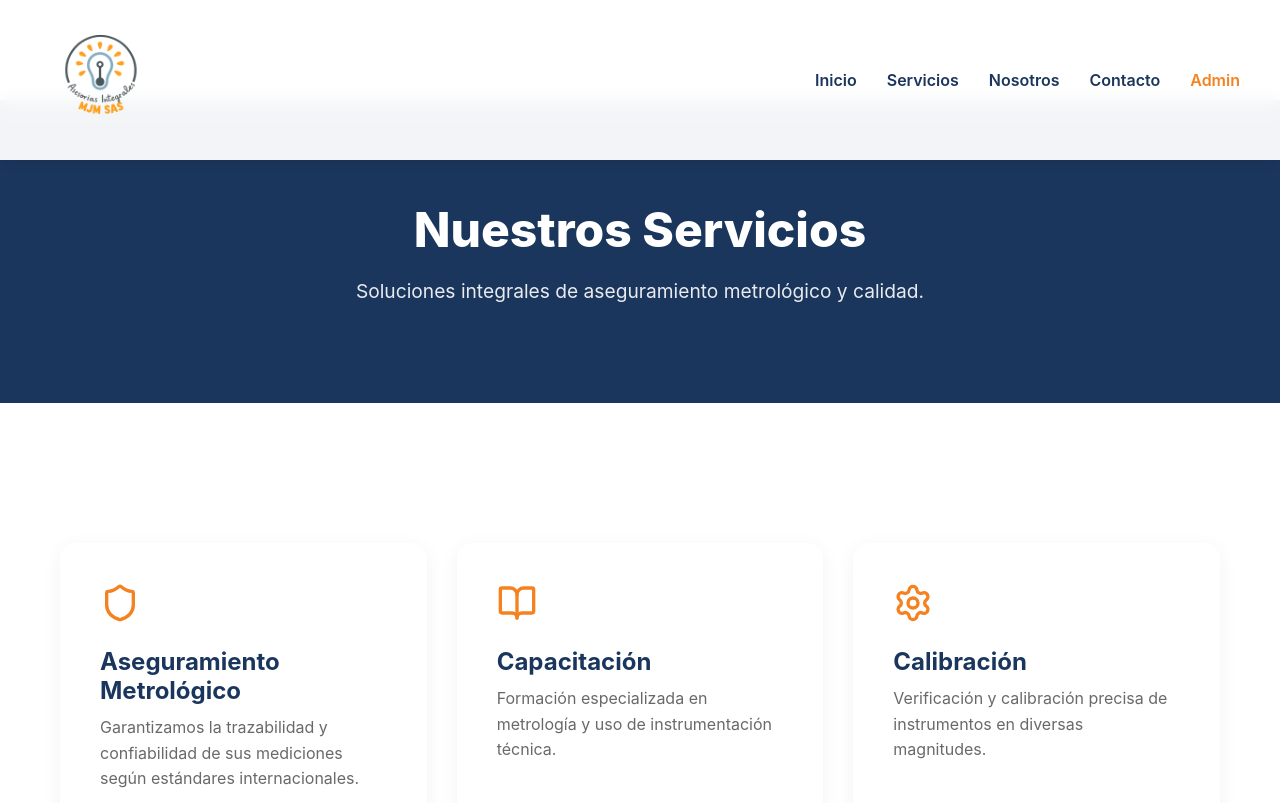
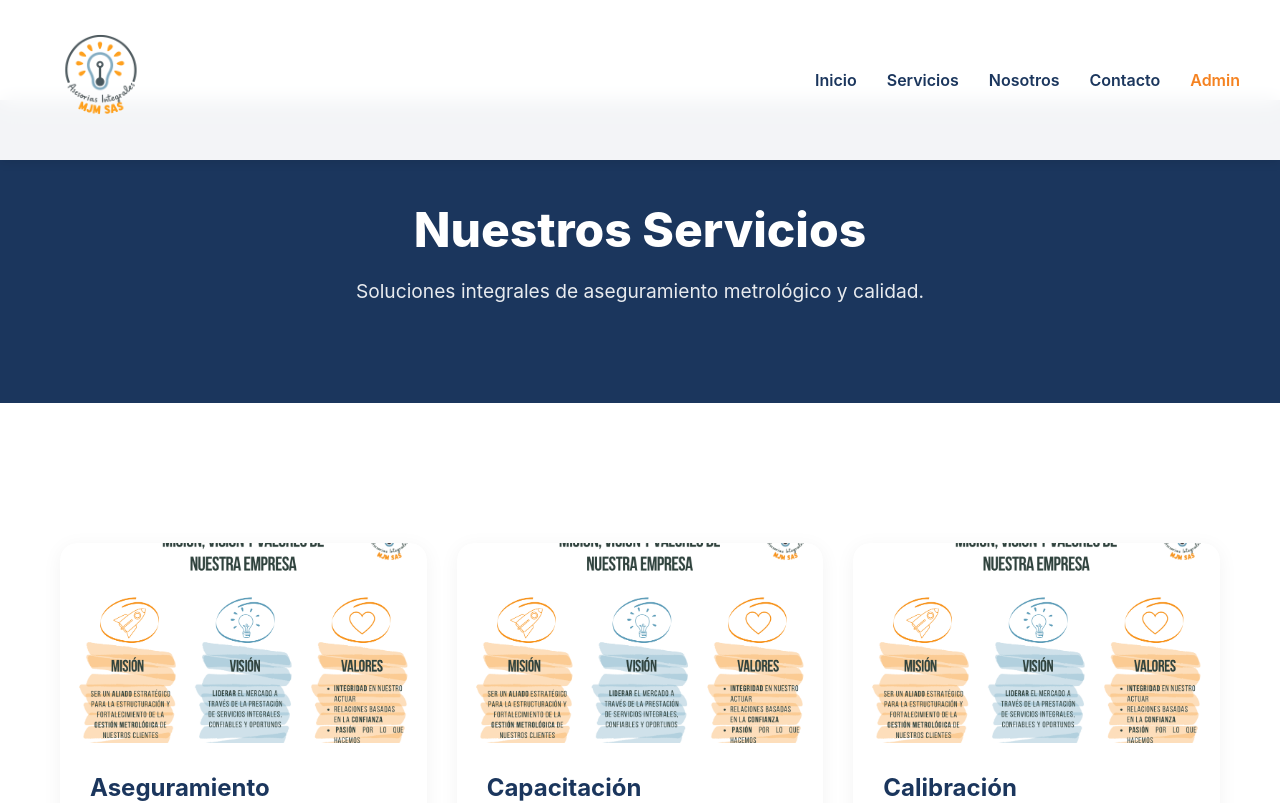
Before and after one commit to DianaRincon90/MJM-Asesorias-Integrales, a Next.js app: page /servicios in a window 1280 px wide. Shown: the top 803 px of the page. Built offline with nearby package versions, Linux system fonts and the light colour scheme; no server answers; the database is empty.

Commit message:
feat: conectar la pagina publica de servicios con la db y resolver linter

```diff
--- a/app/admin/page.tsx
+++ b/app/admin/page.tsx
@@ -280,6 +280,7 @@ export default function AdminDashboard() {
 
                             {/* SERVICIOS TAB */}
                             {contentTab === 'servicios' && (
+                                <>
                                     <div style={{ backgroundColor: 'white', padding: '30px', borderRadius: '16px', boxShadow: '0 2px 10px rgba(0,0,0,0.05)' }}>
                                         <h3 style={{ marginBottom: '20px', color: 'var(--mjm-blue)' }}>Encabezado de Servicios</h3>
 
@@ -387,7 +388,8 @@ export default function AdminDashboard() {
                                                         </div>
                                                     </div>
                                                 </div>
-                                    )})}
+                                            )
+                                        })}
                                     </div>
                             )}
 
--- a/app/servicios/page.tsx
+++ b/app/servicios/page.tsx
@@ -8,15 +8,33 @@ import { supabase } from '@/lib/supabase'
 export default function ServiciosPage() {
     const [title, setTitle] = useState('Nuestros Servicios')
     const [subtitle, setSubtitle] = useState('Soluciones integrales de aseguramiento metrológico y calidad.')
+    const [servicesData, setServicesData] = useState<any[]>([])
 
     useEffect(() => {
         const fetchContent = async () => {
-            const { data } = await supabase.from('site_settings').select('id, value').in('id', ['servicios_title', 'servicios_subtitle'])
+            const keys = [
+                'servicios_title', 'servicios_subtitle',
+                'servicio_1_title', 'servicio_1_desc', 'servicio_1_image',
+                'servicio_2_title', 'servicio_2_desc', 'servicio_2_image',
+                'servicio_3_title', 'servicio_3_desc', 'servicio_3_image',
+                'servicio_4_title', 'servicio_4_desc', 'servicio_4_image'
+            ]
+            const { data } = await supabase.from('site_settings').select('id, value').in('id', keys)
             if (data) {
                 const titleData = data.find(i => i.id === 'servicios_title')
                 const subtitleData = data.find(i => i.id === 'servicios_subtitle')
                 if (titleData?.value) setTitle(titleData.value)
                 if (subtitleData?.value) setSubtitle(subtitleData.value)
+
+                const dynamicServices = [1, 2, 3, 4].map(num => ({
+                    title: data.find(i => i.id === `servicio_${num}_title`)?.value || `Servicio ${num}`,
+                    desc: data.find(i => i.id === `servicio_${num}_desc`)?.value || 'Descripción pendiente...',
+                    image: data.find(i => i.id === `servicio_${num}_image`)?.value || '/about/mission.png'
+                }))
+                // Only set if at least one service has a custom title (basic check to see if DB has data)
+                if (data.some(i => i.id.startsWith('servicio_'))) {
+                    setServicesData(dynamicServices)
+                }
             }
         }
         fetchContent()
@@ -42,38 +60,26 @@ export default function ServiciosPage() {
                     gap: '30px',
                     marginTop: '60px'
                 }}>
-                    {[
-                        {
-                            icon: <Shield size={40} className="text-orange" />,
-                            title: "Aseguramiento Metrológico",
-                            desc: "Garantizamos la trazabilidad y confiabilidad de sus mediciones según estándares internacionales."
-                        },
-                        {
-                            icon: <BookOpen size={40} className="text-orange" />,
-                            title: "Capacitación",
-                            desc: "Formación especializada en metrología y uso de instrumentación técnica."
-                        },
-                        {
-                            icon: <Settings size={40} className="text-orange" />,
-                            title: "Calibración",
-                            desc: "Verificación y calibración precisa de instrumentos en diversas magnitudes."
-                        },
-                        {
-                            icon: <Package size={40} className="text-orange" />,
-                            title: "Suministros",
-                            desc: "Equipos y suministros técnicos de alta calidad para sus procesos industriales."
-                        }
-                    ].map((service, i) => (
+                    {(servicesData.length > 0 ? servicesData : [
+                        { title: "Aseguramiento Metrológico", desc: "Garantizamos la trazabilidad y confiabilidad de sus mediciones según estándares internacionales.", image: "/about/mission.png" },
+                        { title: "Capacitación", desc: "Formación especializada en metrología y uso de instrumentación técnica.", image: "/about/mission.png" },
+                        { title: "Calibración", desc: "Verificación y calibración precisa de instrumentos en diversas magnitudes.", image: "/about/mission.png" },
+                        { title: "Suministros", desc: "Equipos y suministros técnicos de alta calidad para sus procesos industriales.", image: "/about/mission.png" }
+                    ]).map((service, i) => (
                         <div key={i} style={{
-                            padding: '40px',
                             borderRadius: '16px',
                             backgroundColor: 'white',
                             boxShadow: '0 4px 20px rgba(0,0,0,0.05)',
+                            overflow: 'hidden',
                             transition: 'transform 0.3s'
                         }}>
-                            {service.icon}
-                            <h3 style={{ margin: '20px 0 10px', fontSize: '1.5rem', color: 'var(--mjm-blue)' }}>{service.title}</h3>
-                            <p style={{ lineHeight: 1.6, opacity: 0.8, color: '#444' }}>{service.desc}</p>
+                            <div style={{ position: 'relative', height: '200px', width: '100%', backgroundColor: '#f4f4f4' }}>
+                                <Image src={service.image} alt={service.title} fill style={{ objectFit: 'cover' }} />
+                            </div>
+                            <div style={{ padding: '30px' }}>
+                                <h3 style={{ margin: '0 0 15px', fontSize: '1.5rem', color: 'var(--mjm-blue)' }}>{service.title}</h3>
+                                <p style={{ lineHeight: 1.6, opacity: 0.8, color: '#444' }}>{service.desc}</p>
+                            </div>
                         </div>
                     ))}
                 </div>
```
Lines whose indentation alone changed are shown as unchanged.
